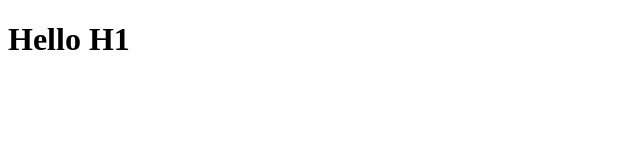
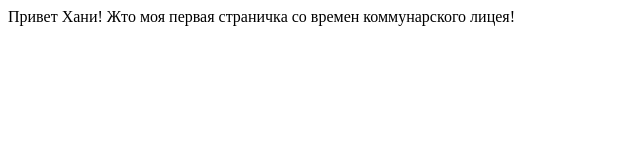
Before and after one commit to vitalyzayko/coursera-test, a plain HTML site: page site/index.html in a window 1280 px wide. Shown: the whole page, without its empty margins (0-640 px from the left). Drawn offline with Linux system fonts and the light colour scheme.

Commit message:
Second edit'

```diff
--- a/site/index.html
+++ b/site/index.html
@@ -3,8 +3,8 @@
 <head>
 	<title>Hello Coursera</title>
 </head>
-<body>
-<h1> Hello H1 <h1>
+<body>Привет Хани! Жто моя первая страничка со времен коммунарского лицея!
+<h1>  <h1>
 
 </body>
 </html>
```
